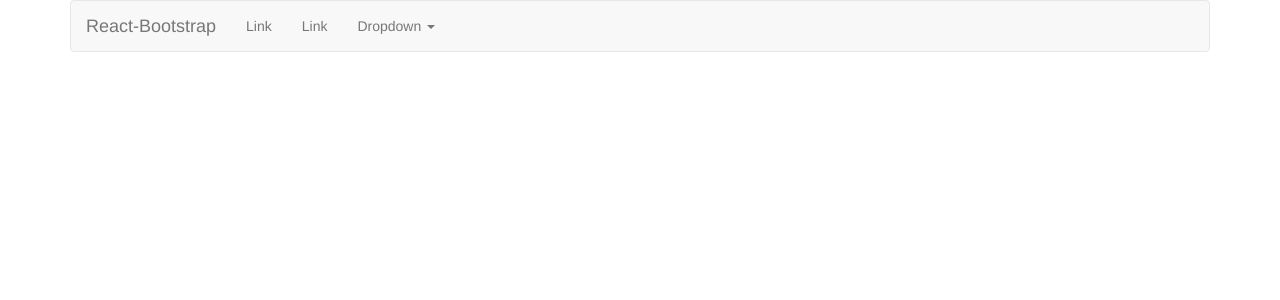
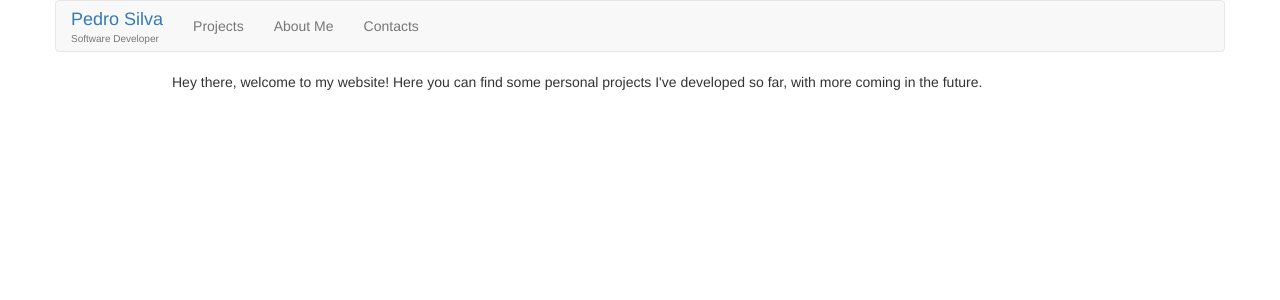
Before and after one commit to KaiZ51/portfolio, a React app: page / in a window 1280 px wide. Shown: the top 300 px of the page. Built offline with nearby package versions, Linux system fonts and the light colour scheme.

Commit message:
Finished basic Navbar

```diff
--- a/index.html
+++ b/index.html
@@ -2,7 +2,7 @@
 <html>
 <head>
     <meta charset="UTF-8">
-    <title>React Portfolio</title>
+    <title>Pedro Silva - Software Developer</title>
 </head>
 <body>
 <div id="root"></div>
--- a/src/bootstrap/config.json
+++ b/src/bootstrap/config.json
@@ -410,6 +410,7 @@
     "responsive-embed.less",
     "wells.less",
     "close.less",
+    "component-animations.less",
     "dropdowns.less",
     "tooltip.less",
     "popovers.less",
@@ -417,5 +418,5 @@
     "carousel.less"
   ],
   "js": [],
-  "customizerUrl": "http://getbootstrap.com/customize/?id=9615197cb35b32f56fc26ba4ed2a8959"
+  "customizerUrl": "http://getbootstrap.com/customize/?id=1a6747421887bd40d215afea34aa8ed1"
 }
--- a/src/components/App.js
+++ b/src/components/App.js
@@ -1,14 +1,20 @@
 import React, {Component} from 'react';
 import {Grid, Row, Col} from 'react-bootstrap'
 import NavMenu from './NavMenu';
+import Intro from "./Intro";
 
 class App extends Component {
     render() {
         return (
             <Grid>
                 <Row>
-                    <Col xs={12}>
+                    <Col>
                         <NavMenu/>
+                    </Col>
+                </Row>
+                <Row>
+                    <Col>
+                        <Intro/>
                     </Col>
                 </Row>
             </Grid>
--- /dev/null
+++ b/src/components/Intro.js
@@ -0,0 +1,12 @@
+import React, {Component} from 'react';
+
+class Intro extends Component {
+    render() {
+        return (
+            <div style={{paddingLeft: '10%', paddingRight: '10%'}}>Hey there, welcome to my website! Here you can find some personal projects I've developed so far, with
+                more coming in the future.</div>
+        )
+    }
+}
+
+export default Intro;
--- a/src/components/NavMenu.js
+++ b/src/components/NavMenu.js
@@ -1,26 +1,24 @@
 import React, {Component} from 'react';
-import {Nav, Navbar, NavItem, NavDropdown, MenuItem} from 'react-bootstrap';
+import {Nav, Navbar, NavItem} from 'react-bootstrap';
 
 class NavMenu extends Component {
     render() {
         return (
-            <Navbar>
+            <Navbar collapseOnSelect>
                 <Navbar.Header>
-                    <Navbar.Brand>
-                        <a href="#">React-Bootstrap</a>
+                    <Navbar.Brand style={{paddingTop: '8px', paddingBottom: '8px'}}>
+                        <a href="#">Pedro Silva</a>
+                        <div style={{fontSize: 10}}>Software Developer</div>
                     </Navbar.Brand>
+                    <Navbar.Toggle />
                 </Navbar.Header>
-                <Nav>
-                    <NavItem eventKey={1} href="#">Link</NavItem>
-                    <NavItem eventKey={2} href="#">Link</NavItem>
-                    <NavDropdown eventKey={3} title="Dropdown" id="basic-nav-dropdown">
-                        <MenuItem eventKey={3.1}>Action</MenuItem>
-                        <MenuItem eventKey={3.2}>Another action</MenuItem>
-                        <MenuItem eventKey={3.3}>Something else here</MenuItem>
-                        <MenuItem divider/>
-                        <MenuItem eventKey={3.4}>Separated link</MenuItem>
-                    </NavDropdown>
-                </Nav>
+                <Navbar.Collapse>
+                    <Nav>
+                        <NavItem eventKey={1} href="#">Projects</NavItem>
+                        <NavItem eventKey={2} href="#">About Me</NavItem>
+                        <NavItem eventKey={3} href="#">Contacts</NavItem>
+                    </Nav>
+                </Navbar.Collapse>
             </Navbar>
         )
     }
```
Also changed, not shown: src/bootstrap/css/bootstrap-theme.css, src/bootstrap/css/bootstrap-theme.min.css, src/bootstrap/css/bootstrap.css, src/bootstrap/css/bootstrap.min.css.
